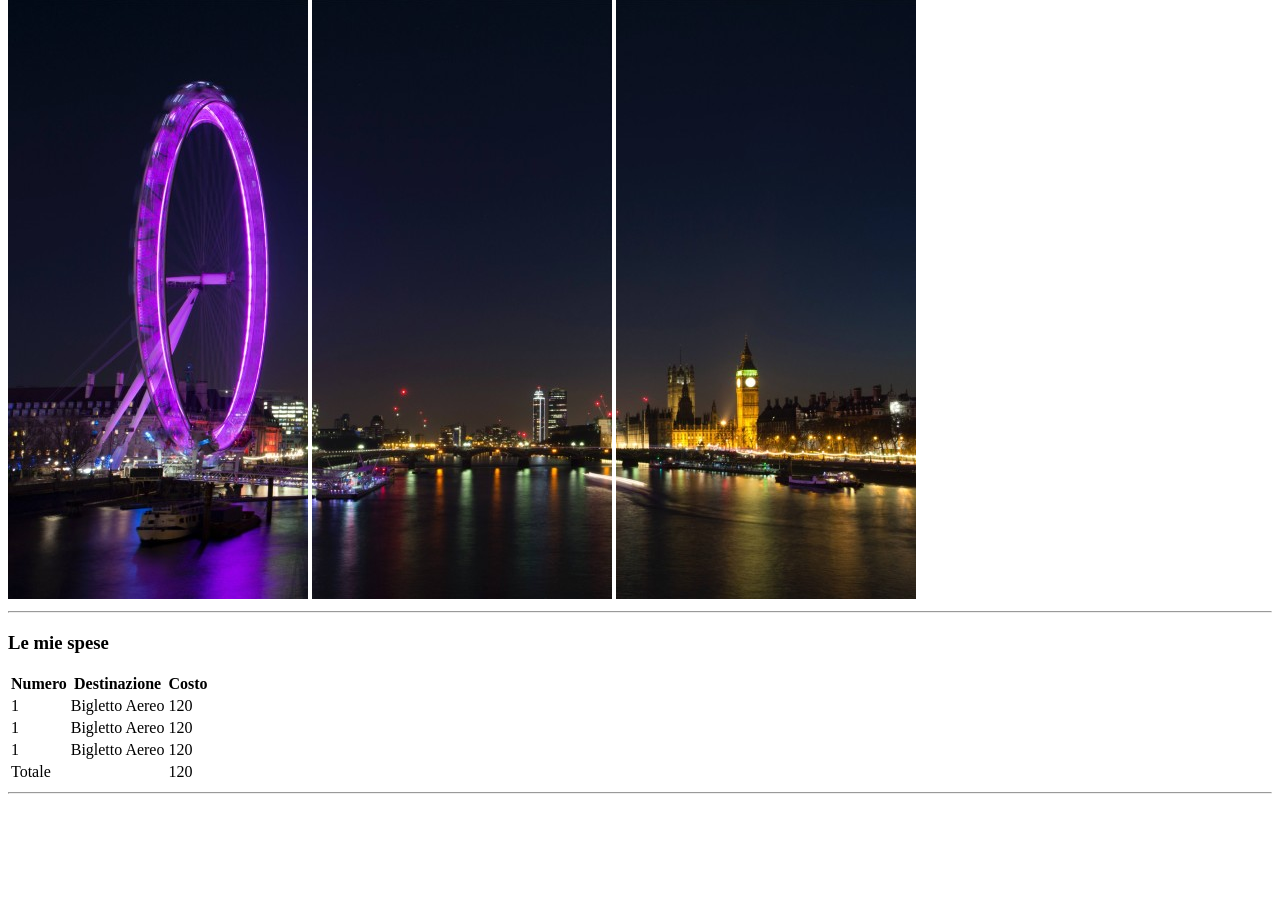
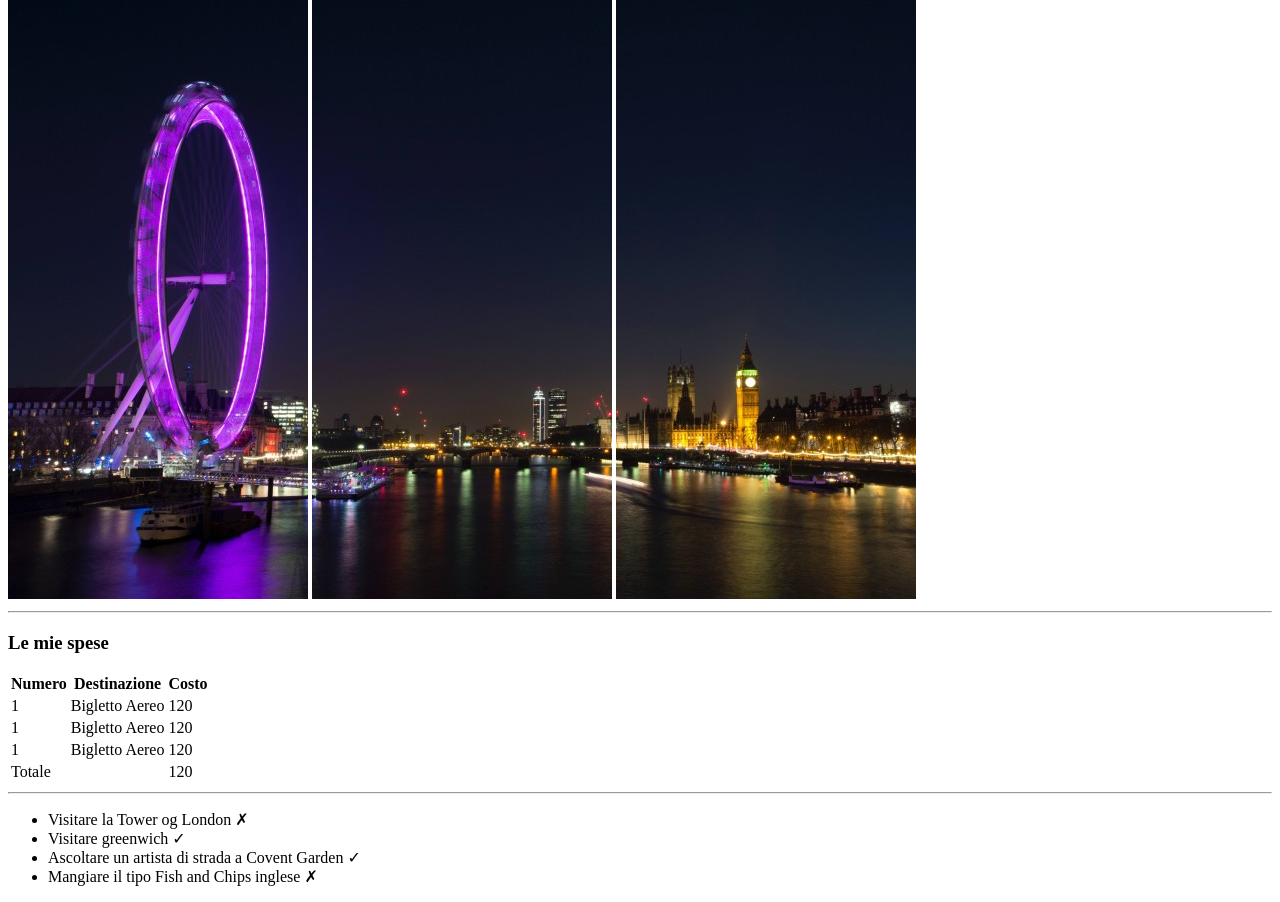
Before and after one commit to urlastway/html-london-trip, a plain HTML site: page index.html in a window 1280 px wide. Shown: the part 68-970 px from the top of the page. Before the commit the page ends 870 px from the top, so only its background shows below. Drawn offline with Linux system fonts and the light colour scheme.

Commit message:
Section_c_fare_com

```diff
--- a/index.html
+++ b/index.html
@@ -57,6 +57,15 @@
             </table>
             <hr>
         </section>
+        <!--Selezione Cose da fare-->
+        <section>
+            <ul>
+                <li>Visitare la Tower og London &cross;</li>
+                <li>Visitare greenwich &check;</li>
+                <li>Ascoltare un artista di strada a Covent Garden &check;</li>
+                <li>Mangiare il tipo Fish and Chips inglese &cross;</li>
+            </ul>
+        </section>
     </main>
     <!--Parte finale-->
     <footer>
```
